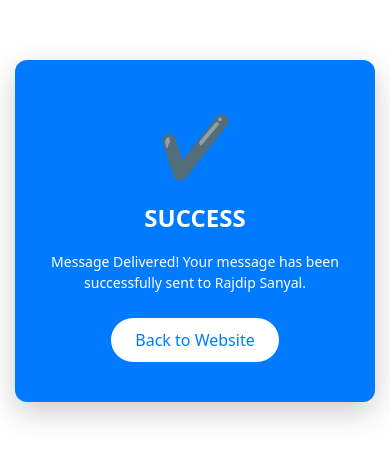
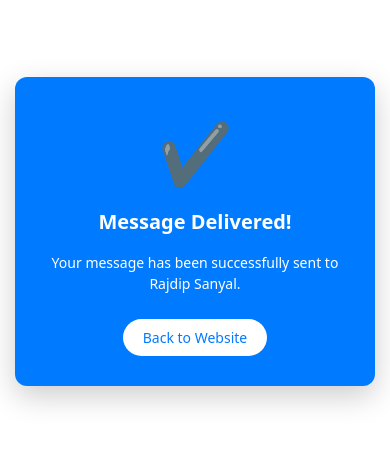
Before and after one commit to RajdipSanyalofficial/Portfolio2, a plain HTML site: page successmsg.html in a window 390 px wide. Shown: the part 191-652 px from the top of the page. Drawn offline with nearby package versions, Linux system fonts and the light colour scheme.

Commit message:
My Portfolio Website

```diff
--- a/style1.css
+++ b/style1.css
@@ -2,7 +2,7 @@ body {
   margin: 0;
   padding: 0;
   box-sizing: border-box;
-      background-color: white ;
+  background-color: white;
   display: flex;
   align-items: center;
   justify-content: center;
@@ -36,7 +36,7 @@ body {
   margin: 15px 0 25px;
 }
 
-    .btn-outline-red {
+.btn-outline-blue {
   background-color: white;
   color: #007bff;
   border: none;
@@ -48,7 +48,27 @@ body {
   transition: background-color 0.3s ease, color 0.3s ease;
 }
 
-    .btn-outline-red:hover {
-      background-color: #ffeaea;
+.btn-outline-blue:hover {
+  background-color: #eaf4ff;
   color: #007bff;
 }
+
+
+@media (max-width: 480px) {
+  .card-success {
+    padding: 30px 20px;
+  }
+
+  .card-success .title {
+    font-size: 20px;
+  }
+
+  .card-success .message {
+    font-size: 14px;
+  }
+
+  .btn-outline-blue {
+    padding: 8px 20px;
+    font-size: 14px;
+  }
+}
--- a/successmsg.html
+++ b/successmsg.html
@@ -4,7 +4,7 @@
 <head>
     <meta charset="UTF-8" />
     <meta name="viewport" content="width=device-width, initial-scale=1" />
-    <title>Order Success Message</title>
+    <title>Msg Sent Success Message</title>
     <link href="https://cdn.jsdelivr.net/npm/bootstrap@5.3.0/dist/css/bootstrap.min.css" rel="stylesheet" />
     <link rel="stylesheet" href="style1.css">
 </head>
@@ -13,11 +13,11 @@
 
     <div class="card-success">
         <div class="icon">✔</div>
-        <div class="title">SUCCESS</div>
+        <div class="title">Message Delivered!</div>
         <div class="message">
-            Message Delivered! Your message has been successfully sent to Rajdip Sanyal.
+            Your message has been successfully sent to Rajdip Sanyal.
         </div>
-        <a href="index.html" class="btn-outline-red">Back to Website</a>
+        <a href="index.html" class="btn-outline-blue">Back to Website</a>
     </div>
 
 </body>
```
Lines whose indentation alone changed are shown as unchanged.
